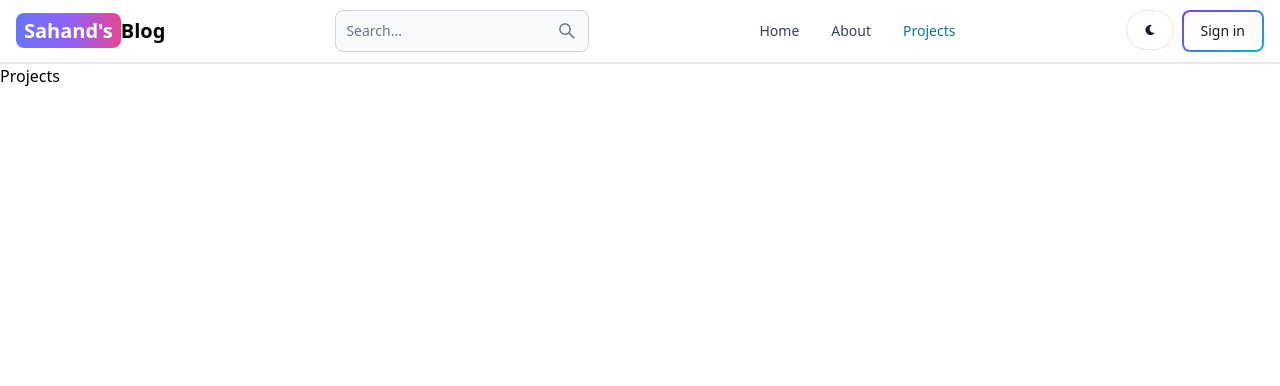
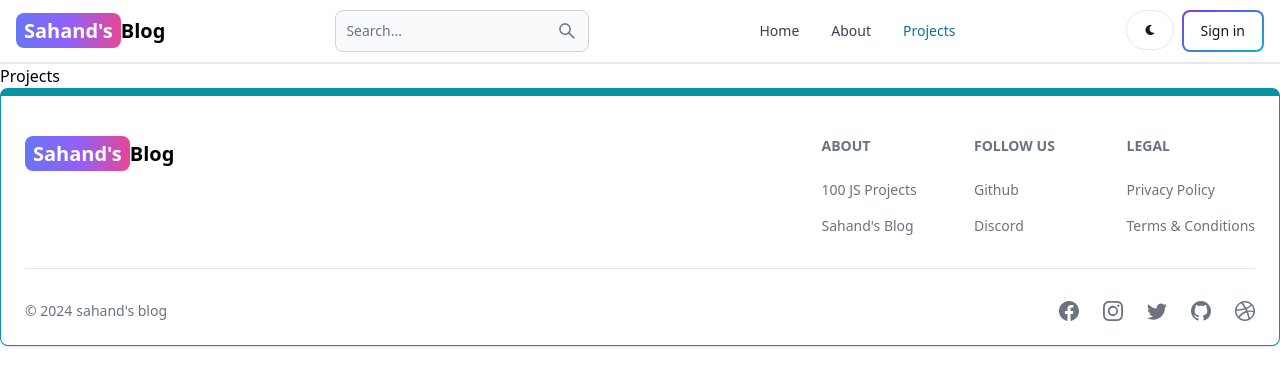
Before and after one commit to phanbadu/mern-blog, a React (Vite) app in the folder client/: page /projects in a window 1280 px wide. Shown: the top 386 px of the page. Built offline with nearby package versions, Linux system fonts and the light colour scheme.

Commit message:
create the footer component

```diff
--- a/client/src/App.jsx
+++ b/client/src/App.jsx
@@ -6,6 +6,7 @@
 import Dashboard from "./pages/Dashboard";
 import Projects from "./pages/Projects";
 import Header from "./components/Header";
+import Footer from "./components/Footer";
 
 export default function App () {
     return (
@@ -19,6 +20,8 @@
                 <Route path="/dashboard" element={<Dashboard />}></Route>
                 <Route path="/projects" element={<Projects />}></Route>
             </Routes>
+
+            <Footer />
         </BrowserRouter>
     )
 }
--- /dev/null
+++ b/client/src/components/Footer.jsx
@@ -0,0 +1,66 @@
+import { Footer } from "flowbite-react";
+import { Link } from "react-router-dom";
+import { BsFacebook, BsInstagram, BsTwitter, BsGithub, BsDribbble } from "react-icons/bs";
+
+export default function FooterCom() {
+    return (
+        <Footer container className="border border-t-8 border-teal-500">
+            <div className="w-full max-w-7xl mx-auto">
+                <div className="grid w-full justify-between sm:flex md:grid-cols-1">
+                    <div className="mt-5">
+                        <Link to="/" className="self-center whitespace-nowrap text-lg sm:text-xl font-semibold dark:text-white ">
+                            <span className="px-2 py-1 bg-gradient-to-r from-indigo-500 via-purple-500 to-pink-500 rounded-lg text-white">Sahand's</span>
+                            Blog
+                        </Link>
+                    </div>
+                    <div className="grid grid-cols-2 gap-8 mt-4 sm:grid-cols-3 sm:gap-6">
+                        <div>
+                            <Footer.Title title="About" />
+                            <Footer.LinkGroup col>
+                                <Footer.Link href="/about" target="_blank" rel="noopener noreferrer">
+                                    100 JS Projects
+                                </Footer.Link>
+                                <Footer.Link href="https://www.facebook.com/hibari.sv" target="_blank" rel="noopener noreferrer">
+                                    Sahand's Blog
+                                </Footer.Link>
+                            </Footer.LinkGroup>
+                        </div>
+                        <div>
+                            <Footer.Title title="Follow us" />
+                            <Footer.LinkGroup col>
+                                <Footer.Link href="https://github.com/phanbadu/mern-blog/commits?author=phanbadu" target="_blank" rel="noopener noreferrer">
+                                    Github
+                                </Footer.Link>
+                                <Footer.Link href="https://github.com/phanbadu/mern-blog/commits?author=phanbadu" target="_blank" rel="noopener noreferrer">
+                                    Discord
+                                </Footer.Link>
+                            </Footer.LinkGroup>
+                        </div>
+                        <div>
+                            <Footer.Title title="Legal" />
+                            <Footer.LinkGroup col>
+                                <Footer.Link href="#" target="_blank" rel="noopener noreferrer">
+                                    Privacy Policy
+                                </Footer.Link>
+                                <Footer.Link href="#" target="_blank" rel="noopener noreferrer">
+                                    Terms &amp; Conditions
+                                </Footer.Link>
+                            </Footer.LinkGroup>
+                        </div>
+                    </div>
+                </div>
+                <Footer.Divider />
+                <div className="w-full sm:flex sm:items-center sm:justify-between">
+                    <Footer.Copyright href="#" by="sahand's blog" year={new Date().getFullYear()} />
+                    <div className="flex gap-6 sm:mt-0 mt-4 sm:justify-center">
+                        <Footer.Icon href="#" icon={BsFacebook} />
+                        <Footer.Icon href="#" icon={BsInstagram} />
+                        <Footer.Icon href="#" icon={BsTwitter} />
+                        <Footer.Icon href="#" icon={BsGithub} />
+                        <Footer.Icon href="#" icon={BsDribbble} />
+                    </div>
+                </div>
+            </div>
+        </Footer>
+    )
+}
```
